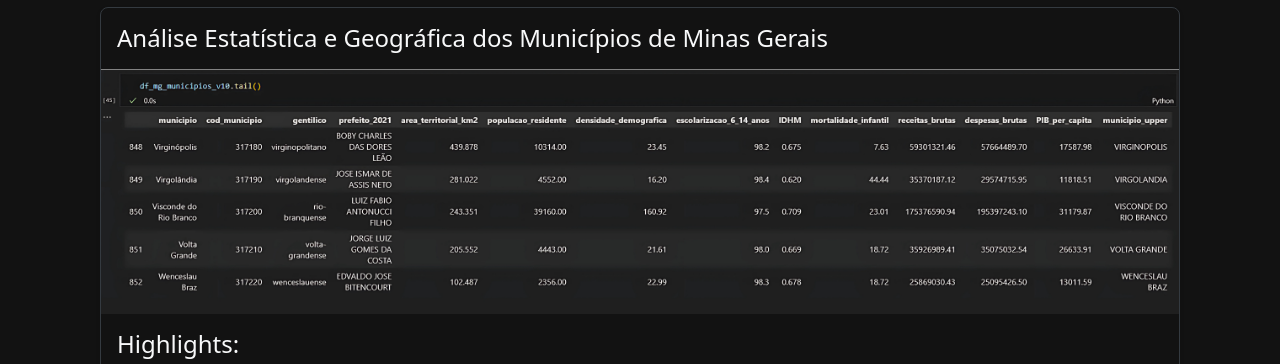
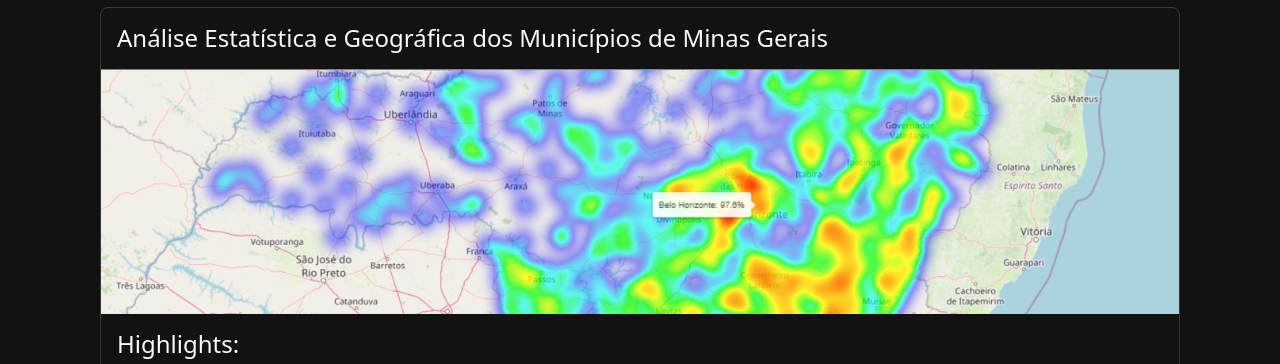
Before and after one commit to AdemarCastro/portfolio-app, an Angular app: page / in a window 1280 px wide. Shown: the part 402-766 px from the top of the page. Built offline with nearby package versions, Linux system fonts and the light colour scheme.

Commit message:
[REFACTOR] - Altera a imagem de exibição de um cardo do portfólio

```diff
--- a/src/app/pages/home/home.component.html
+++ b/src/app/pages/home/home.component.html
@@ -38,7 +38,7 @@
     <h2>Meu Potfólio</h2>
 
     <app-project-card
-        [imageUrl]="'assets/images/dataset_mg.png'"
+        [imageUrl]="'assets/images/mapa_calor_mg.png'"
         [title]="'Análise Estatística e Geográfica dos Municípios de Minas Gerais'"
         [highlights]="[
             'Realizou uma Análise Exploratória de Dados (EDA) detalhada sobre os municípios de MG.',
```
